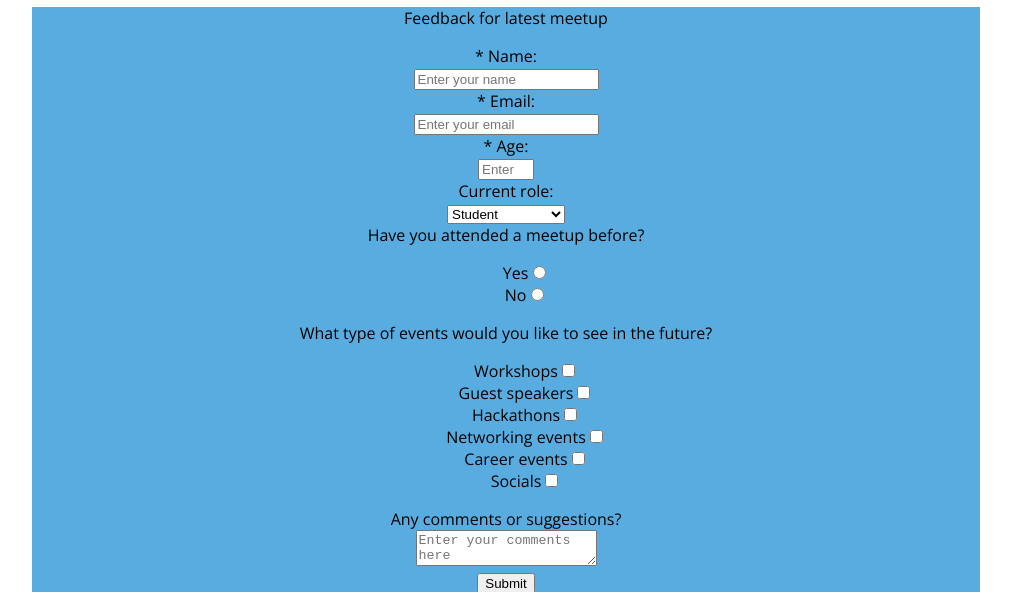
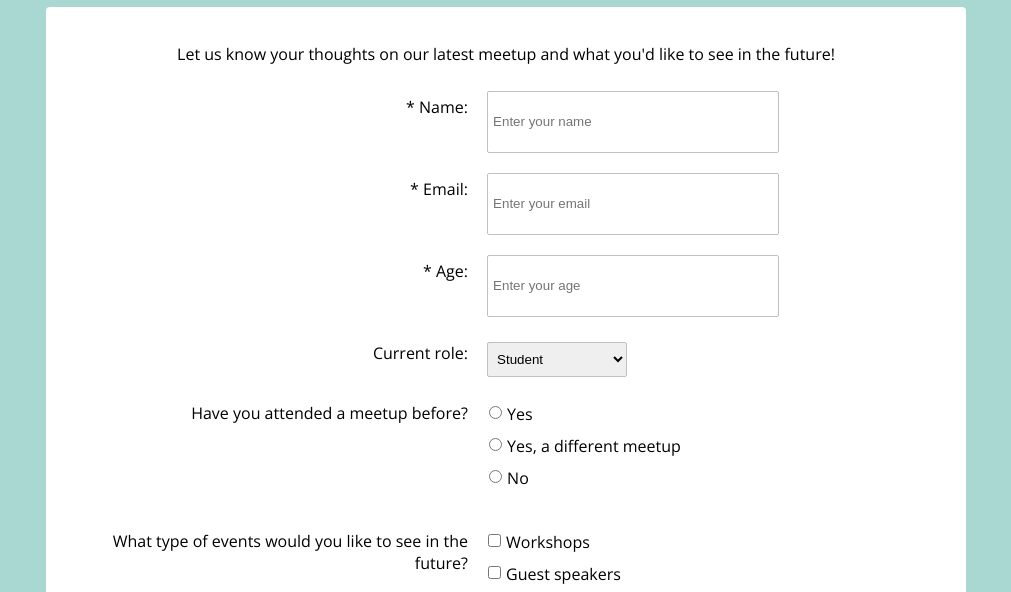
Before and after one commit to kaparker/survey-form, a plain HTML site: page index.html in a window 1280 px wide. Shown: the part 113-705 px from the top of the page, without its empty margins (134-1145 px from the left). Drawn offline with nearby package versions, Linux system fonts and the light colour scheme.

Commit message:
Updated styling based on FCC example

```diff
--- a/index.html
+++ b/index.html
@@ -14,7 +14,7 @@
 <h1 id="title">Survey form</h1>
 
 <div class="form-outer">
-    <p id="description">Feedback for latest meetup</p>
+    <p id="description">Let us know your thoughts on our latest meetup and what you'd like to see in the future!</p>
 
     <form id="survey-form">
         <div class="row">
@@ -42,7 +42,7 @@
             </div>
             <div class="right-tab">
                 <input type="number" min="1" max="70" name="number" id="number" class="input-field"
-                       placeholder="Enter your number" required>
+                       placeholder="Enter your age" required>
             </div>
         </div>
 
@@ -70,10 +70,13 @@
             <div class="right-tab">
                 <ul id="attendance" style="list-style: none;">
                     <li class="radio">
-                        <label>Yes<input name="attendance" value="1" type="radio"></label>
+                        <label>Yes<input name="attendance" value="1" type="radio" class="user-options"></label>
                     </li>
                     <li class="radio">
-                        <label>No<input name="attendance" value="0" type="radio"></label>
+                        <label>Yes, a different meetup<input name="attendance" value="2" type="radio" class="user-options"></label>
+                    </li>
+                    <li class="radio">
+                        <label>No<input name="attendance" value="0" type="radio" class="user-options"></label>
                     </li>
                 </ul>
             </div>
@@ -86,22 +89,22 @@
             <div class="right-tab">
                 <ul id="future" style="list-style: none;">
                     <li class="checkbox">
-                        <label>Workshops<input name="future" value="0" type="checkbox"></label>
+                        <label>Workshops<input name="future" value="0" type="checkbox" class="user-options"></label>
                     </li>
                     <li class="checkbox">
-                        <label>Guest speakers<input name="future" value="1" type="checkbox"></label>
+                        <label>Guest speakers<input name="future" value="1" type="checkbox" class="user-options"></label>
                     </li>
                     <li class="checkbox">
-                        <label>Hackathons<input name="future" value="1" type="checkbox"></label>
+                        <label>Hackathons<input name="future" value="1" type="checkbox" class="user-options"></label>
                     </li>
                     <li class="checkbox">
-                        <label>Networking events<input name="future" value="1" type="checkbox"></label>
+                        <label>Networking events<input name="future" value="1" type="checkbox" class="user-options"></label>
                     </li>
                     <li class="checkbox">
-                        <label>Career events<input name="future" value="1" type="checkbox"></label>
+                        <label>Career events<input name="future" value="1" type="checkbox" class="user-options"></label>
                     </li>
                     <li class="checkbox">
-                        <label>Socials<input name="future" value="1" type="checkbox"></label>
+                        <label>Socials<input name="future" value="1" type="checkbox" class="user-options"></label>
                     </li>
                 </ul>
             </div>
--- a/style.css
+++ b/style.css
@@ -1,6 +1,9 @@
+html,
 body {
-    font-family: Open Sans;
-    text-align: center;
+  background-color: #a9d7d1;
+  text-align: center;
+  font-family: "Open Sans";
+  min-width: 320px;
 }
 
 #title{
@@ -15,20 +18,106 @@ body {
 
 .footer a {
     color: black;
-
-}
-
-p {
-    font-family: "Open Sans";
 }
 
 #footer-details{
     font-size: 10px;
+    font-family: "Open Sans";
 }
 
 
 .form-outer {
-    background-color: #59ace0;
-    width: 75%;
-    margin: 0 auto;
+  background-color: #FFFFFF;
+  margin: 0 auto;
+  border-radius: 4px;
+  width: 75%;
+  max-width: 900px;
+  padding: 10px;
+  padding-top: 20px;
 }
+
+.labels {
+  display: inline-block;
+  text-align: right;
+  width: 40%;
+  padding: 5px;
+  vertical-align: top;
+  margin-top: 10px;
+}
+
+.right-tab {
+  display: inline-block;
+  text-align: left;
+  width: 48%;
+  vertical-align: middle;
+}
+
+.input-field {
+  height: 50px;
+  width: 280px;
+  padding: 5px;
+  margin: 10px;
+  border: 1px solid #c0c0c0;
+  border-radius: 2px;
+}
+
+.user-options,
+input[type="checkbox"] {
+  float: left;
+  margin-right: 5px;
+}
+
+#submit {
+  background-color: #564787;
+  border-radius: 4px;
+  color: white;
+  font-size: 1em;
+  height: 40px;
+  width: 96px;
+  margin: 10px;
+  border: 0px solid;
+}
+
+.dropdown {
+  height: 35px;
+  width: 140px;
+  padding: 5px;
+  margin: 10px;
+  margin-top: 15px;
+  border: 1px solid #c0c0c0;
+  border-radius: 2px;
+}
+
+.radio, .checkbox {
+  position: relative;
+  left: -43px;
+  margin-left: 10px;
+  display: block;
+  padding-bottom: 10px;
+}
+
+@media screen and (max-width: 833px) {
+  .input-field {
+    width: 80%;
+  }
+  select {
+    width: 90%;
+  }
+}
+
+@media screen and (max-width: 520px) {
+  .labels {
+    width: 100%;
+    text-align: left;
+  }
+  .right-tab {
+    width: 80%;
+    float: left;
+  }
+  .input-field {
+    width: 100%;
+  }
+  select {
+    width: 100%;
+  }
+}
```
